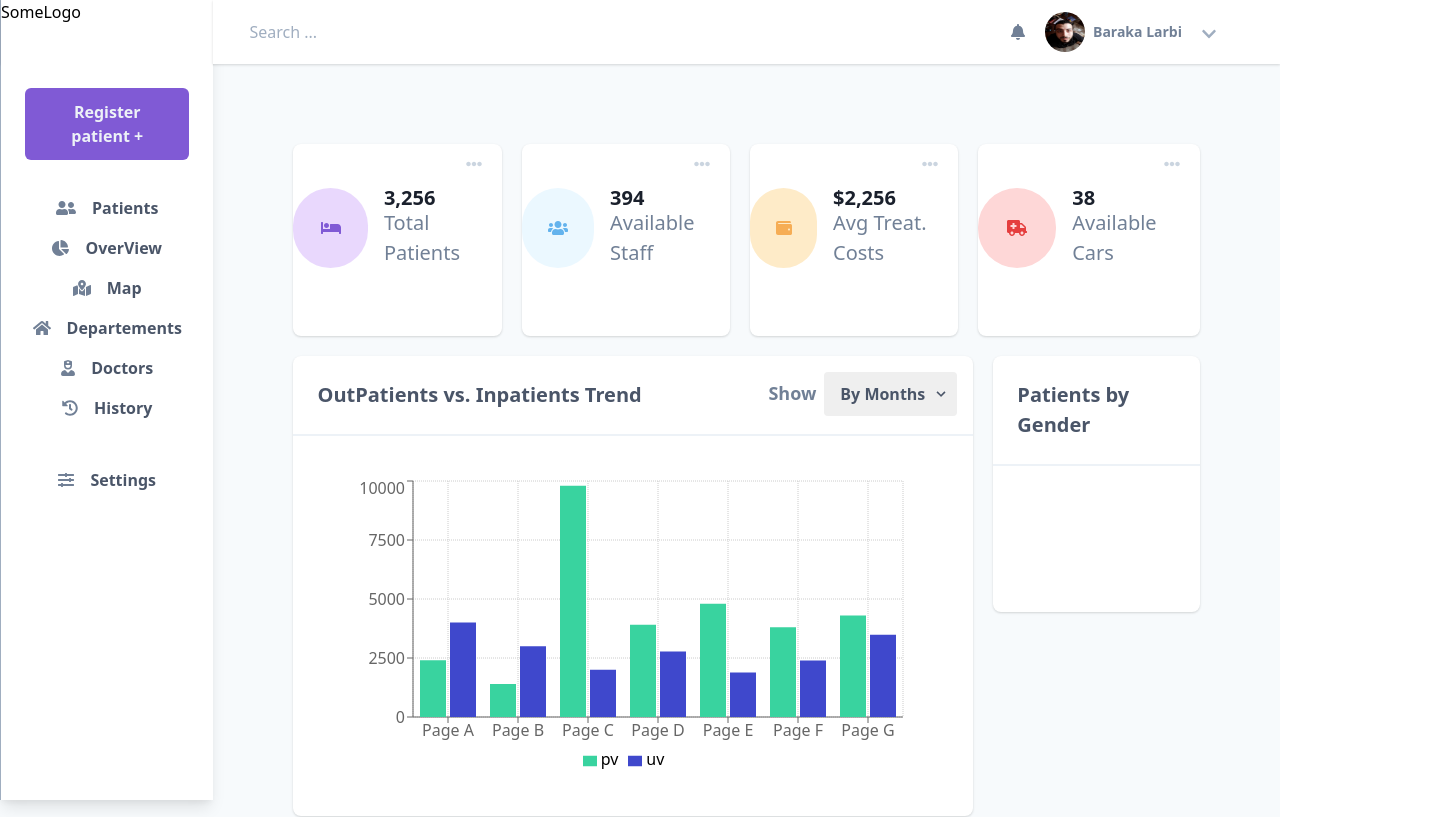
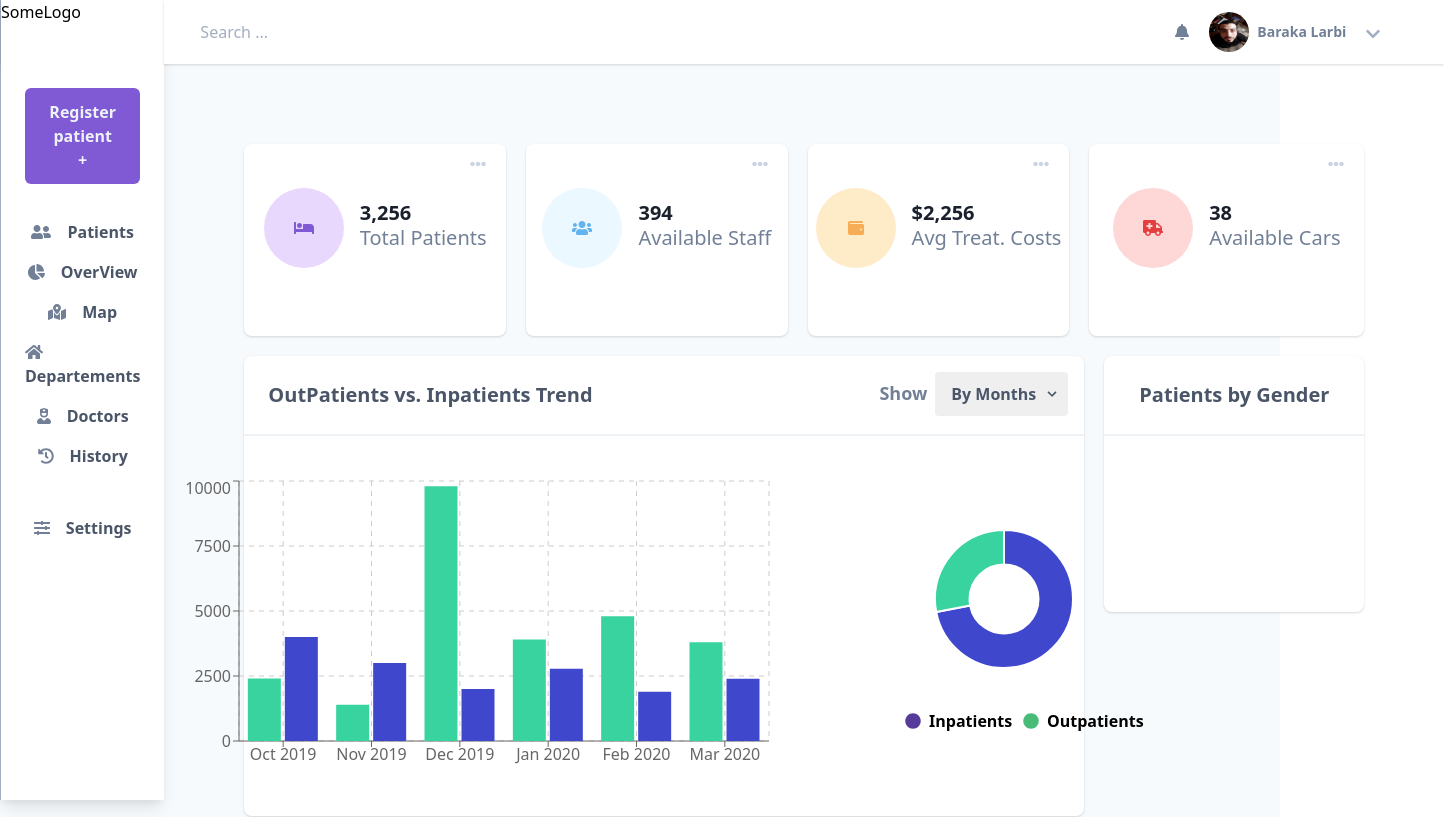
Before and after one commit to larbibaraka/health-app-dashboard, a React (Create React App) app: page / in a window 1280 px wide. Shown: the top 817 px of the page, 1444 px wide, since content can reach past the window. Built offline with nearby package versions, Linux system fonts and the light colour scheme.

Commit message:
create first chart

```diff
--- a/package.json
+++ b/package.json
@@ -9,7 +9,9 @@
     "@testing-library/jest-dom": "^4.2.4",
     "@testing-library/react": "^9.3.2",
     "@testing-library/user-event": "^7.1.2",
+    "chart.js": "^2.9.3",
     "react": "^16.13.1",
+    "react-chartjs-2": "^2.9.0",
     "react-dom": "^16.13.1",
     "react-scripts": "3.4.1",
     "recharts": "^1.8.5"
--- /dev/null
+++ b/src/components/Charts/PatientsBarChart.jsx
@@ -0,0 +1,68 @@
+import React from "react";
+import {
+  BarChart,
+  Bar,
+  XAxis,
+  YAxis,
+  CartesianGrid,
+  Tooltip,
+  Legend,
+} from "recharts";
+export function PatientsBarChart() {
+  const data = [
+    {
+      name: "Oct 2019",
+      Outpatients: 4000,
+      Inpatients: 2400,
+      amt: 2400,
+    },
+    {
+      name: "Nov 2019",
+      Outpatients: 3000,
+      Inpatients: 1398,
+      amt: 2210,
+    },
+    {
+      name: "Dec 2019",
+      Outpatients: 2000,
+      Inpatients: 9800,
+      amt: 2290,
+    },
+    {
+      name: "Jan 2020",
+      Outpatients: 2780,
+      Inpatients: 3908,
+      amt: 2000,
+    },
+    {
+      name: "Feb 2020",
+      Outpatients: 1890,
+      Inpatients: 4800,
+      amt: 2181,
+    },
+    {
+      name: "Mar 2020",
+      Outpatients: 2390,
+      Inpatients: 3800,
+      amt: 2500,
+    },
+
+  ];
+
+  return (
+    <BarChart
+      width={600}
+      height={300}
+      data={data}
+      // margin={{ top: 5, right: 30, left: 20, bottom: 5 }}
+    >
+      <CartesianGrid strokeDasharray="5 5" />
+      <XAxis dataKey="name" />
+      <YAxis />
+      <Tooltip />
+      {/* <Legend /> */}
+      <Bar dataKey="Inpatients" fill="#39d39f" />
+      <Bar dataKey="Outpatients" fill="#3f48cc" />
+    </BarChart>
+  );
+}
--- /dev/null
+++ b/src/components/Charts/PatientsCircleChart.jsx
@@ -0,0 +1,36 @@
+import React from "react";
+
+import { Doughnut } from "react-chartjs-2";
+import { FontAwesomeIcon } from "@fortawesome/react-fontawesome";
+import { faCircle } from "@fortawesome/free-solid-svg-icons";
+export function PatientsCircleChart() {
+  const data = {
+    datasets: [
+      {
+        data: [72, 28],
+        backgroundColor: ["#3f48cc", "#39d39f"],
+      },
+    ],
+    // labels: ["Inpatients", "Outpatients"],
+  };
+
+  return (
+    <div className="flex flex-col justify-center ml-20">
+      <Doughnut data={data} />
+      <div className="flex flex-row justify-evenly font-bold mt-10 ml-10">
+        <span>
+          <span className="w-5 h-5  mr-2 text-purple-800 cursor-pointer">
+            <FontAwesomeIcon icon={faCircle} />
+          </span>
+          Inpatients
+        </span>
+        <span>
+          <span className="w-5 h-5  mr-2 text-green-500 cursor-pointer">
+            <FontAwesomeIcon icon={faCircle} />
+          </span>
+          Outpatients
+        </span>
+      </div>
+    </div>
+  );
+}
--- a/src/components/MyBarChart.jsx
+++ /dev/null
@@ -1,73 +0,0 @@
-import React from "react";
-import {
-  BarChart,
-  Bar,
-  XAxis,
-  YAxis,
-  CartesianGrid,
-  Tooltip,
-  Legend,
-} from "recharts";
-export function MyBarChart() {
-  const data = [
-    {
-      name: "Page A",
-      uv: 4000,
-      pv: 2400,
-      amt: 2400,
-    },
-    {
-      name: "Page B",
-      uv: 3000,
-      pv: 1398,
-      amt: 2210,
-    },
-    {
-      name: "Page C",
-      uv: 2000,
-      pv: 9800,
-      amt: 2290,
-    },
-    {
-      name: "Page D",
-      uv: 2780,
-      pv: 3908,
-      amt: 2000,
-    },
-    {
-      name: "Page E",
-      uv: 1890,
-      pv: 4800,
-      amt: 2181,
-    },
-    {
-      name: "Page F",
-      uv: 2390,
-      pv: 3800,
-      amt: 2500,
-    },
-    {
-      name: "Page G",
-      uv: 3490,
-      pv: 4300,
-      amt: 2100,
-    },
-  ];
-
-  return (
-    <BarChart
-      width={600}
-      height={300}
-      data={data}
-      margin={{ top: 5, right: 30, left: 20, bottom: 5 }}
-    >
-      <CartesianGrid strokeDasharray="1 1" />
-      <XAxis dataKey="name" />
-      <YAxis />
-      <Tooltip />
-      <Legend />
-      <Bar dataKey="pv" fill="#39d39f" />
-      <Bar dataKey="uv" fill="#3f48cc" />
-    </BarChart>
-  );
-}
--- a/src/components/StatsAreaOne.jsx
+++ b/src/components/StatsAreaOne.jsx
@@ -1,5 +1,6 @@
 import React from "react";
-import { MyBarChart } from './MyBarChart';
+import { PatientsBarChart } from "./Charts/PatientsBarChart";
+import { PatientsCircleChart } from "./Charts/PatientsCircleChart";
 
 export function StatsAreaOne() {
   return (
@@ -36,8 +37,9 @@ export function StatsAreaOne() {
             </div>
           </div>
         </div>
-        <div className="p-10">
-          <MyBarChart />
+        <div className="p-10 flex flex-row justify-center">
+          <PatientsBarChart />
+          <PatientsCircleChart />
         </div>
       </div>
       <div className="w-1/4 h-64 bg-white  rounded-lg shadow">
```
Also changed, not shown: 1 other file (tests, documents, lock files or other folders).
